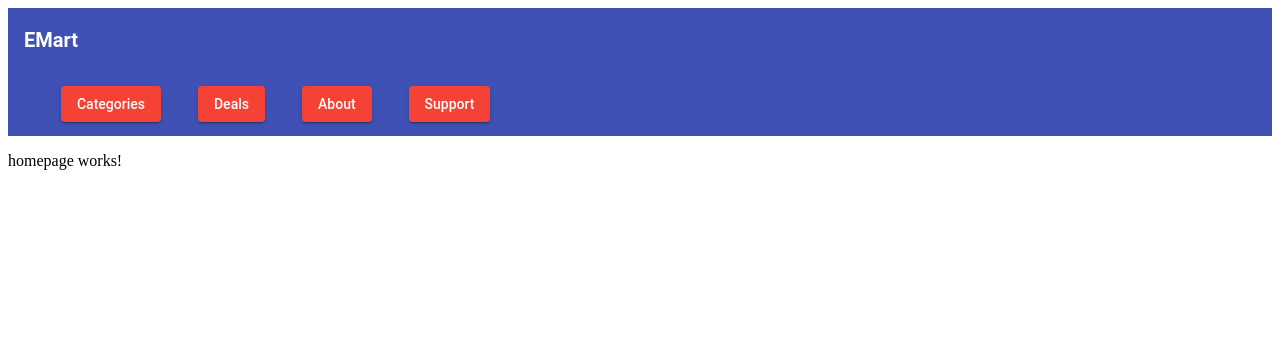
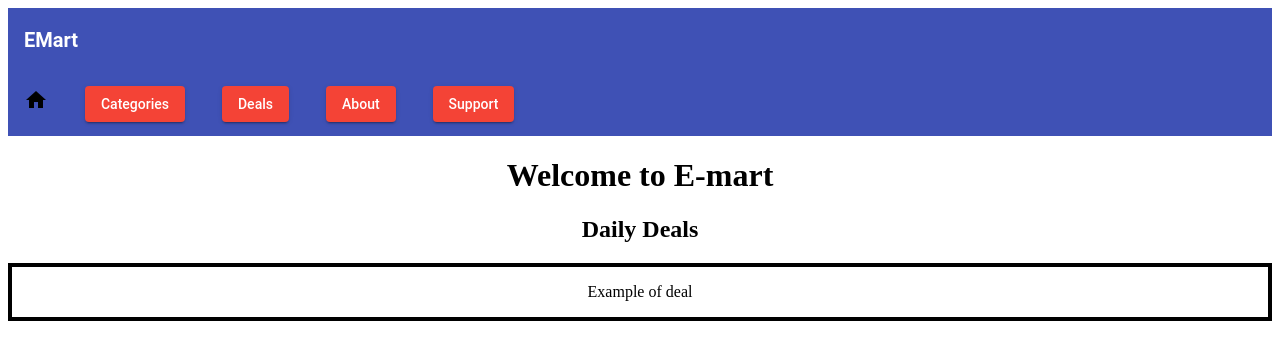
Before and after one commit to Ultan-Kearns/eCommerceApp, an Angular app: page /home/homepage in a window 1280 px wide. Shown: the top 360 px of the page. Built offline with nearby package versions, Linux system fonts and the light colour scheme.

Commit message:
Added styles to homepage + icons

```diff
--- a/src/app/app.component.html
+++ b/src/app/app.component.html
@@ -1,6 +1,7 @@
 <mat-toolbar color = "primary" >
 	<mat-toolbar-row id = "webName">EMart</mat-toolbar-row>
 	<mat-toolbar-row>
+		<a routerLink = "homepage" class = "menuLink" class = "home"><mat-icon class = "menuButton">home</mat-icon></a>
 		<a routerLink = "categories" class = "menuLink"><button mat-raised-button color = "warn" class = "menuButton">Categories</button></a>
 		<a routerLink = "deals" class = "menuLink"><button mat-raised-button color = "warn" class = "menuButton">Deals</button></a>
 		<a routerLink = "about" class = "menuLink"><button mat-raised-button color = "warn" class = "menuButton">About</button></a>
@@ -8,3 +9,6 @@
 	</mat-toolbar-row>
 </mat-toolbar>
 <router-outlet></router-outlet>
+<!--For angular icons-->
+<link href="https://fonts.googleapis.com/icon?family=Material+Icons"
+rel="stylesheet">
--- a/src/app/app.component.scss
+++ b/src/app/app.component.scss
@@ -9,3 +9,6 @@ body{
 .menuLink{
 	margin-left: 3%;
 }
+.home{
+	color:black;
+}
--- a/src/app/app.module.ts
+++ b/src/app/app.module.ts
@@ -5,6 +5,7 @@ import {MatToolbarModule} from '@angular/material/toolbar';
 import { AppRoutingModule } from './app-routing.module';
 import { AppComponent } from './app.component';
 import {MatButtonModule} from '@angular/material/button';
+import {MatIconModule} from '@angular/material/icon';
 import { HomepageComponent } from './homepage/homepage.component';
 import { AboutComponent } from './about/about.component';
 import { SupportComponent } from './support/support.component';
@@ -24,6 +25,7 @@ import { DealsComponent } from './deals/deals.component';
     AppRoutingModule,
     BrowserAnimationsModule,
     MatToolbarModule,
+    MatIconModule,
     MatButtonModule,
 
   ],
--- a/src/app/homepage/homepage.component.html
+++ b/src/app/homepage/homepage.component.html
@@ -1,3 +1,7 @@
-<p>
-  homepage works!
-</p>
+<div class = "content">
+<h1>Welcome to E-mart</h1>
+<h2>Daily Deals</h2>
+<div class = "deals">
+	<p>Example of deal</p>
+</div>
+</div>
--- a/src/app/homepage/homepage.component.scss
+++ b/src/app/homepage/homepage.component.scss
@@ -0,0 +1,6 @@
+.content{
+ 	text-align:center;
+}
+.deals{
+	border: 4px solid black;
+}
```
